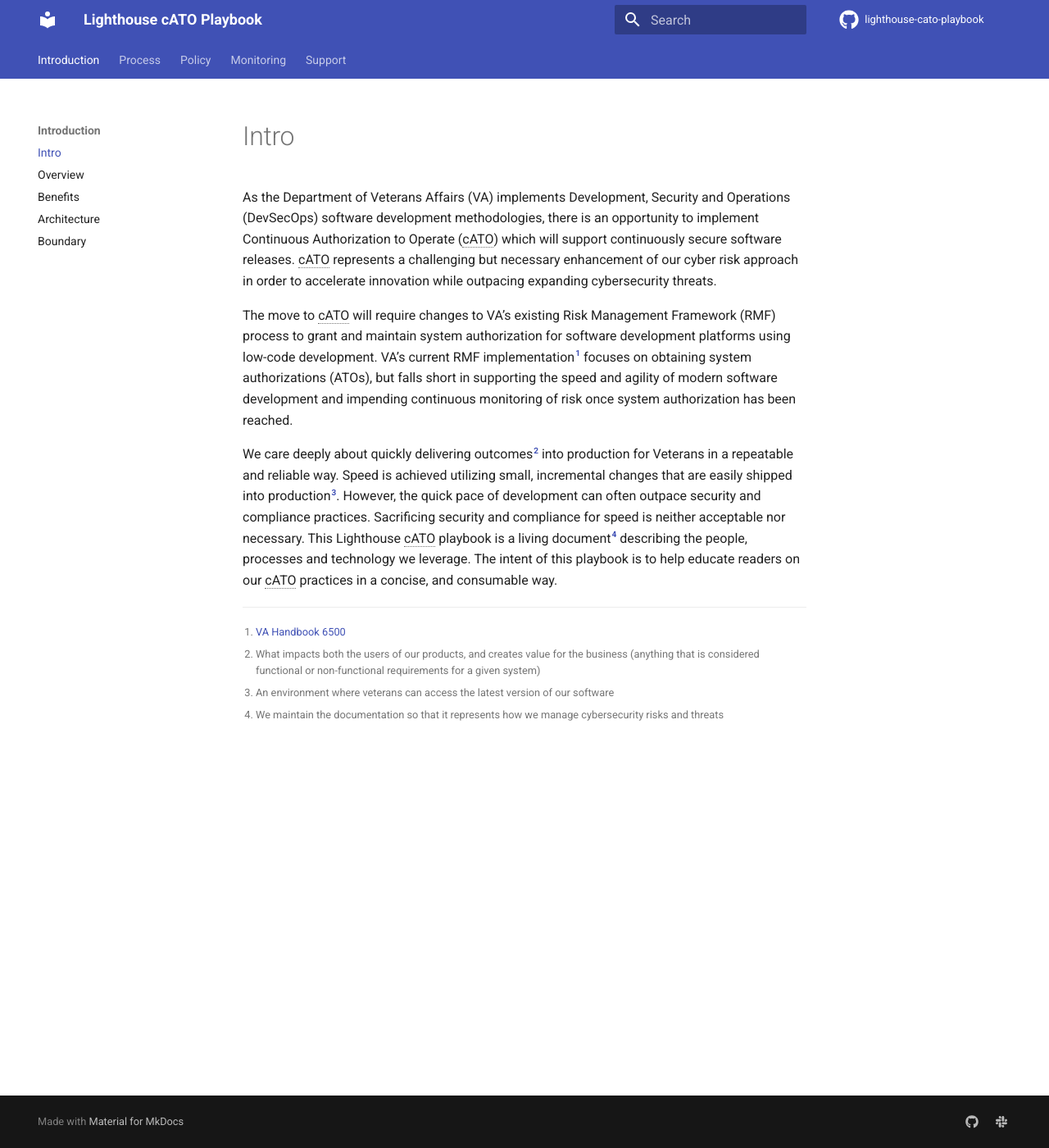
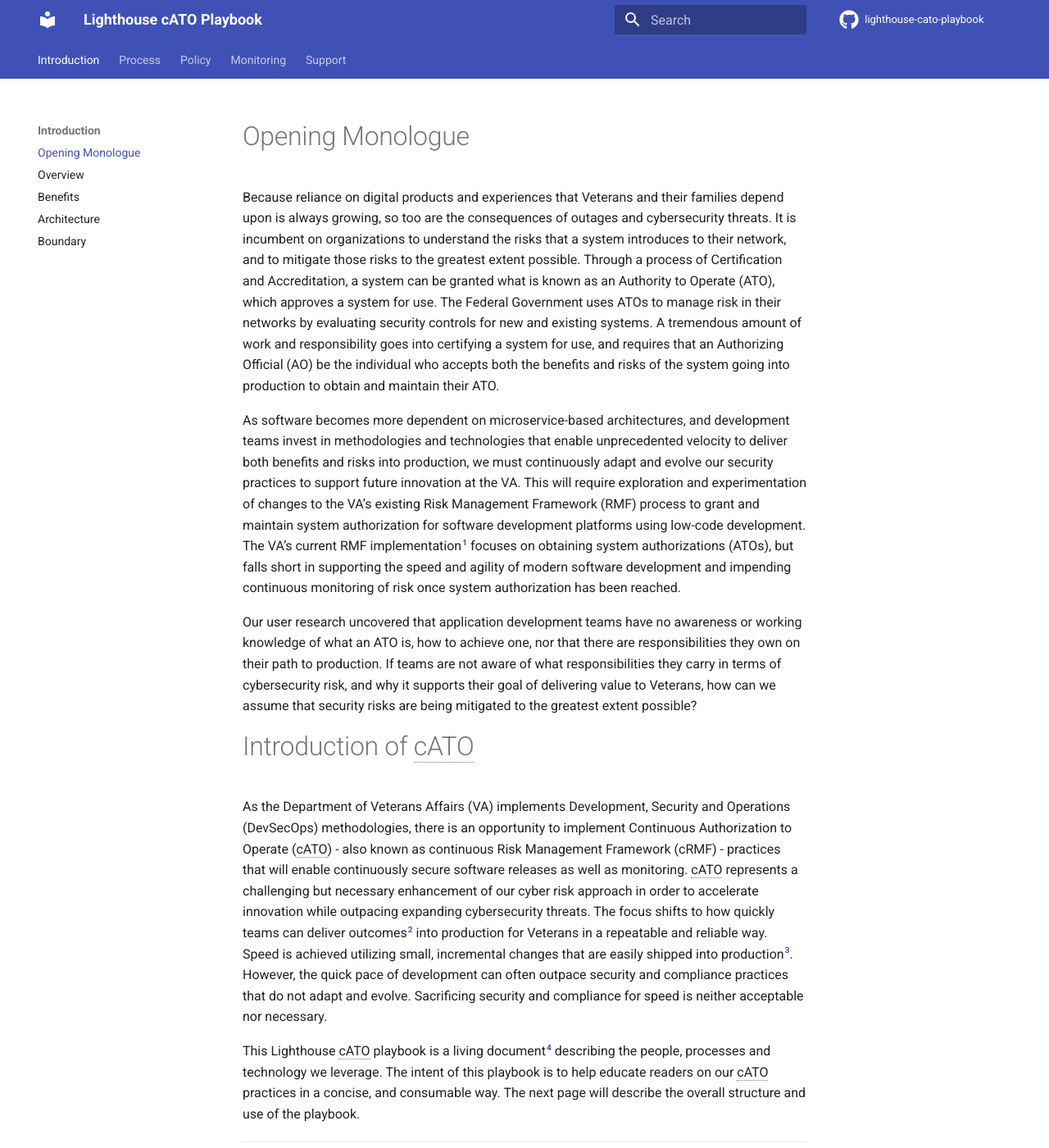
Before and after one commit to rise8-us/cato-playbook, an MkDocs documentation site: the page built from docs/index.md, in a window 1280 px wide and 1400 px high. Shown: the whole window at 82% size. Built offline with MkDocs 1.6.1 and Material for MkDocs 9.7.7, drawn with Linux system fonts in a browser that asks for light colours; comment, search, counter and statistics services are not loaded; some of the changed text lies outside the part shown.

Commit message:
Update index.md

```diff
--- a/docs/index.md
+++ b/docs/index.md
@@ -1,13 +1,19 @@
-# Intro
+# Opening Monologue
 
-As the Department of Veterans Affairs (VA) implements Development, Security and Operations (DevSecOps) software development methodologies, there is an opportunity to implement Continuous Authorization to Operate (cATO) which will support continuously secure software releases. cATO represents a challenging but necessary enhancement of our cyber risk approach in order to accelerate innovation while outpacing expanding cybersecurity threats.
+Because reliance on digital products and experiences that Veterans and their families depend upon is always growing, so too are the consequences of outages and cybersecurity threats. It is incumbent on organizations to understand the risks that a system introduces to their network, and to mitigate those risks to the greatest extent possible. Through a process of Certification and Accreditation, a system can be granted what is known as an Authority to Operate (ATO), which approves a system for use. The Federal Government uses ATOs to manage risk in their networks by evaluating security controls for new and existing systems. A tremendous amount of work and responsibility goes into certifying a system for use, and requires that an Authorizing Official (AO) be the individual who accepts both the benefits and risks of the system going into production to obtain and maintain their ATO.
 
-The move to cATO will require changes to VA’s existing Risk Management Framework (RMF) process to grant and maintain system authorization for software development platforms using low-code development. VA’s current RMF implementation[^1] focuses on obtaining system authorizations (ATOs), but falls short in supporting the speed and agility of modern software development and impending continuous monitoring of risk once system authorization has been reached.
+As software becomes more dependent on microservice-based architectures, and development teams invest in methodologies and technologies that enable unprecedented velocity to deliver both benefits and risks into production, we must continuously adapt and evolve our security practices to support future innovation at the VA. This will require exploration and experimentation of changes to the VA’s existing Risk Management Framework (RMF) process to grant and maintain system authorization for software development platforms using low-code development. The VA’s current RMF implementation[^1] focuses on obtaining system authorizations (ATOs), but falls short in supporting the speed and agility of modern software development and impending continuous monitoring of risk once system authorization has been reached.
 
-We care deeply about quickly delivering outcomes[^2] into production for Veterans in a repeatable and reliable way. Speed is achieved utilizing small, incremental changes that are easily shipped into production[^3]. However, the quick pace of development can often outpace security and compliance practices. Sacrificing security and compliance for speed is neither acceptable nor necessary. This Lighthouse cATO playbook is a living document[^4] describing the people, processes and technology we leverage. The intent of this playbook is to help educate readers on our cATO practices in a concise, and consumable way.
+Our user research uncovered that application development teams have no awareness or working knowledge of what an ATO is, how to achieve one, nor that there are responsibilities they own on their path to production. If teams are not aware of what responsibilities they carry in terms of cybersecurity risk, and why it supports their goal of delivering value to Veterans, how can we assume that security risks are being mitigated to the greatest extent possible?
+
+# Introduction of cATO
+
+As the Department of Veterans Affairs (VA) implements Development, Security and Operations (DevSecOps) methodologies, there is an opportunity to implement Continuous Authorization to Operate (cATO) - also known as continuous Risk Management Framework (cRMF) - practices that will enable continuously secure software releases as well as monitoring. cATO represents a challenging but necessary enhancement of our cyber risk approach in order to accelerate innovation while outpacing expanding cybersecurity threats. The focus shifts to how quickly teams can deliver outcomes[^2] into production for Veterans in a repeatable and reliable way. Speed is achieved utilizing small, incremental changes that are easily shipped into production[^3]. However, the quick pace of development can often outpace security and compliance practices that do not adapt and evolve. Sacrificing security and compliance for speed is neither acceptable nor necessary.
+
+This Lighthouse cATO playbook is a living document[^4] describing the people, processes and technology we leverage. The intent of this playbook is to help educate readers on our cATO practices in a concise, and consumable way. The next page will describe the overall structure and use of the playbook.
 
 *[cATO]: continuous Authority to Operate
 [^1]: [VA Handbook 6500](https://dvagov.sharepoint.com/sites/OITOIS/KnowledgeService/KSPublications/VA_Handbook_6500.pdf#search=6500)
-[^2]: What impacts both the users of our products, and creates value for the business (anything that is considered functional or non-functional requirements for a given system)
+[^2]: What impacts both the behavior of our users, and creates value for the business (anything that is considered functional or non-functional requirements for a given system)
 [^3]: An environment where veterans can access the latest version of our software
 [^4]: We maintain the documentation so that it represents how we manage cybersecurity risks and threats
```
